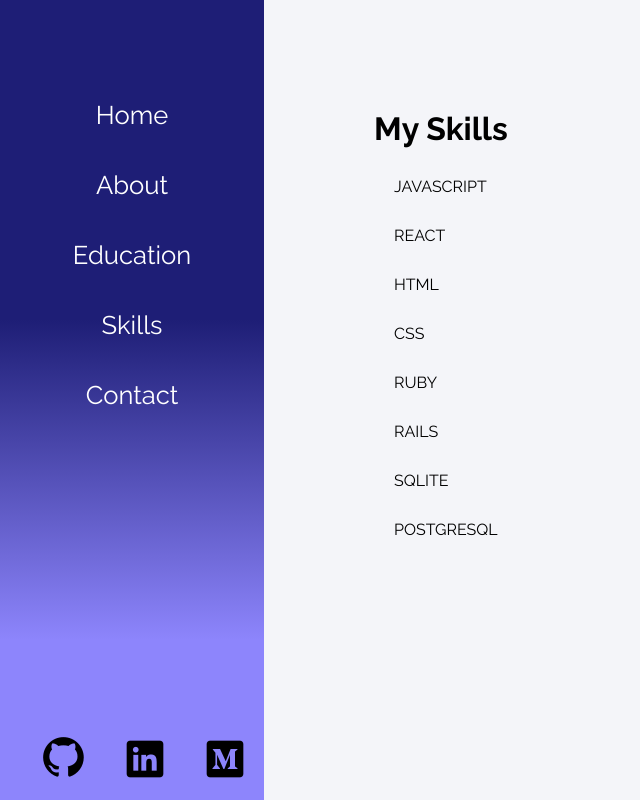
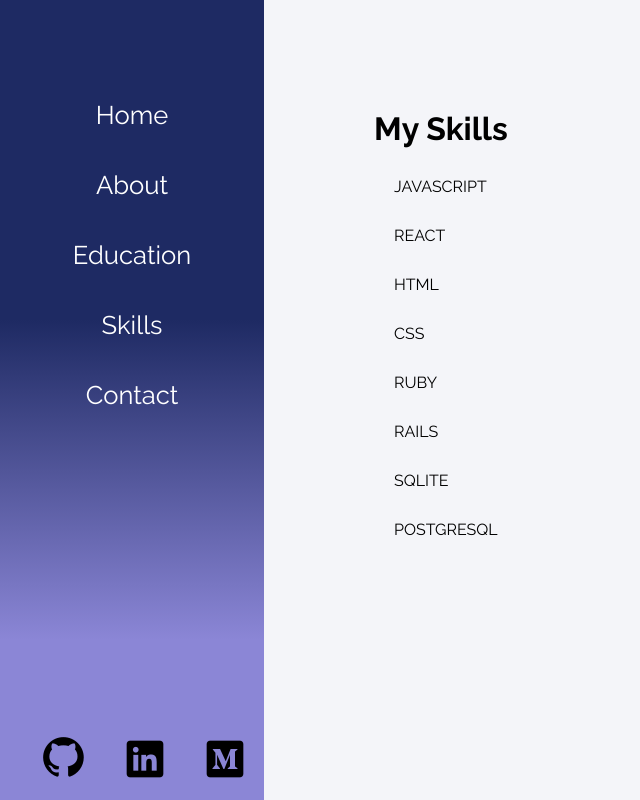
Before and after one commit to eliskim27/eliskim27.github.io, a React (Create React App) app: page /skills in a window 1280 px wide. Shown: the whole page, without its empty margins (0-640 px from the left). Built offline with nearby package versions, Linux system fonts and the light colour scheme.

Commit message:
adjust navbar colors

```diff
--- a/src/App.css
+++ b/src/App.css
@@ -28,7 +28,7 @@ nav
     padding:60px 30px 0px 30px ;
     flex:var(--sidebar-flex);
     background: rgb(245, 48, 48);
-    background: linear-gradient(180deg, rgb(30, 30, 118) 40%, rgb(141, 133, 252) 80%);
+    background: linear-gradient(180deg, rgb(30, 42, 99) 40%, rgb(139, 134, 214) 80%);
   }
 .condiv
   {
```
